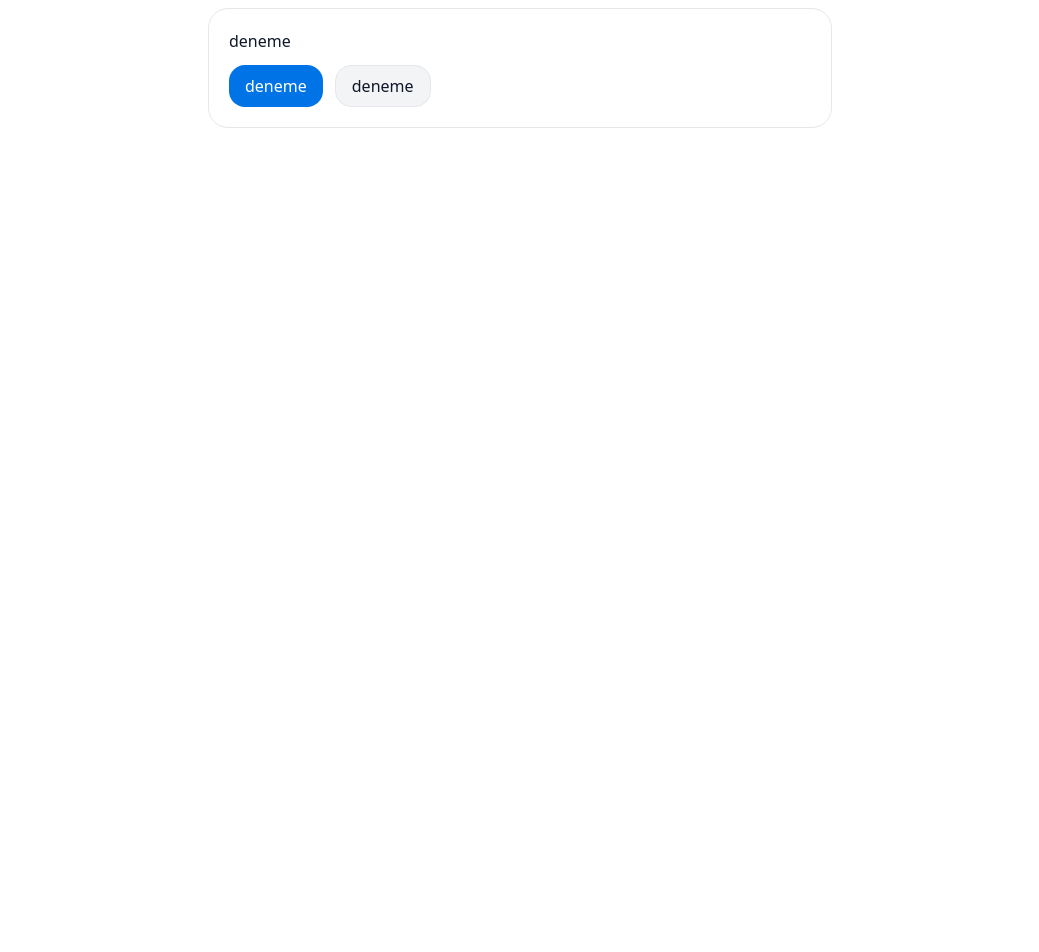
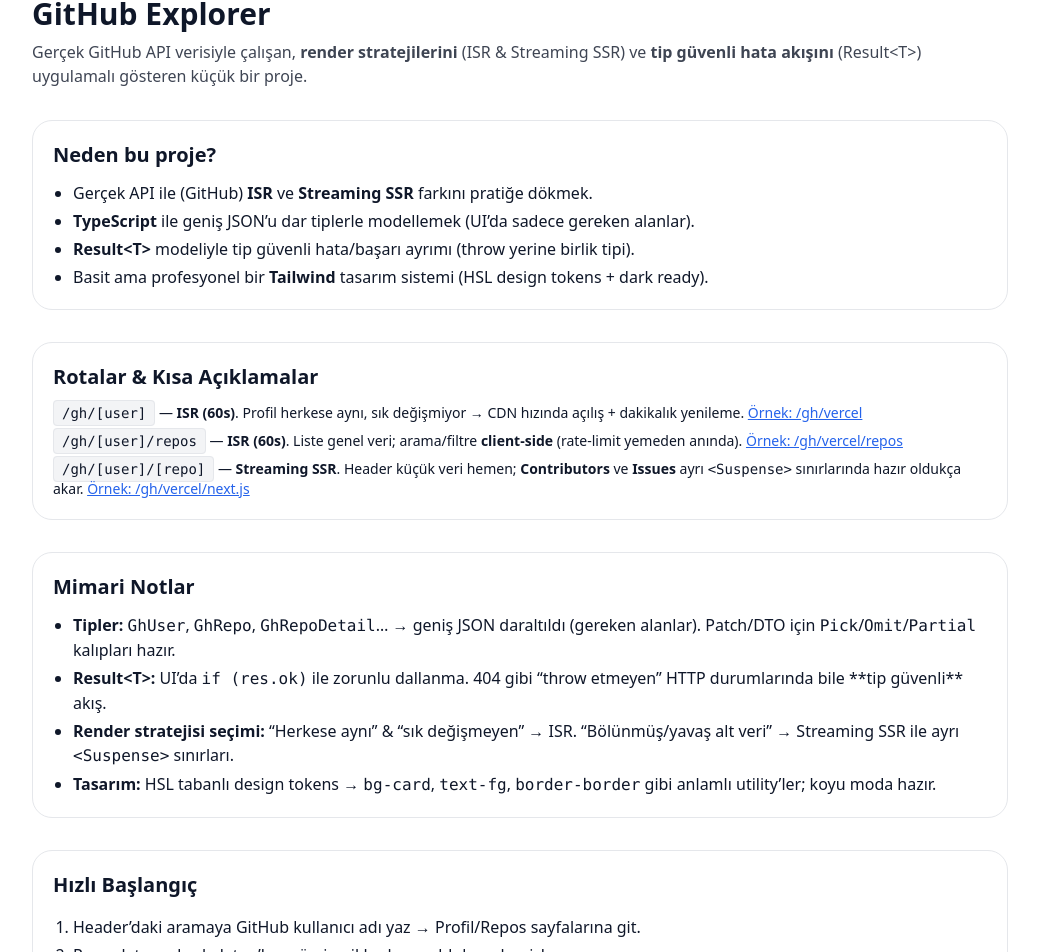
Before and after one commit to EnesSVN/github-explorer, a Next.js app: page / in a window 1280 px wide. Shown: the part 78-1030 px from the top of the page, without its empty margins (120-1159 px from the left). Before the commit the page ends 800 px from the top, so only its background shows below. Built offline with nearby package versions, Linux system fonts and the light colour scheme.

Commit message:
feat(home): convert landing into mini-README (purpose, routes, strategies, quick start)

```diff
--- a/src/app/layout.tsx
+++ b/src/app/layout.tsx
@@ -11,6 +11,7 @@
 }) {
   return (
     <html lang="tr">
+      <body>
         <nav className="mx-auto max-w-5xl px-6 py-3 flex items-center justify-between">
           <Link href="/" className="font-semibold">
             GitHub Explorer
@@ -19,7 +20,8 @@
             <SearchUser />
           </div>
         </nav>
-      <body>{children}</body>
+        <div className="mx-auto max-w-5xl px-6 py-3">{children}</div>
+      </body>
     </html>
   );
 }
--- a/src/app/page.tsx
+++ b/src/app/page.tsx
@@ -1,17 +1,142 @@
+import Link from "next/link";
+
 export default function Home() {
   return (
-    <main className="mx-auto max-w-2xl p-6 space-y-6">
-      <section className="rounded-2xl bg-card text-fg border border-border shadow-card p-5 space-y-3">
-        <p>deneme</p>
-        <div className="flex gap-3">
-          <button className="rounded-xl bg-brand-600 hover:bg-brand-700 text-white px-4 py-2">
-            deneme
-          </button>
-          <button className="rounded-xl bg-muted text-fg px-4 py-2 border border-border">
-            deneme
-          </button>
+    <main className="space-y-8">
+      <header className="space-y-2">
+        <h1 className="text-3xl font-bold">GitHub Explorer</h1>
+        <p className="opacity-80">
+          Gerçek GitHub API verisiyle çalışan, <b>render stratejilerini</b> (ISR
+          &amp; Streaming SSR) ve
+          <b> tip güvenli hata akışını</b> (Result&lt;T&gt;) uygulamalı gösteren
+          küçük bir proje.
+        </p>
+      </header>
+
+      <section className="rounded-2xl bg-card border border-border shadow-card p-5 space-y-3">
+        <h2 className="text-xl font-semibold">Neden bu proje?</h2>
+        <ul className="list-disc pl-5 space-y-1">
+          <li>
+            Gerçek API ile (GitHub) <b>ISR</b> ve <b>Streaming SSR</b> farkını
+            pratiğe dökmek.
+          </li>
+          <li>
+            <b>TypeScript</b> ile geniş JSON’u dar tiplerle modellemek (UI’da
+            sadece gereken alanlar).
+          </li>
+          <li>
+            <b>Result&lt;T&gt;</b> modeliyle tip güvenli hata/başarı ayrımı
+            (throw yerine birlik tipi).
+          </li>
+          <li>
+            Basit ama profesyonel bir <b>Tailwind</b> tasarım sistemi (HSL
+            design tokens + dark ready).
+          </li>
+        </ul>
+      </section>
+
+      <section className="rounded-2xl bg-card border border-border shadow-card p-5 space-y-3">
+        <h2 className="text-xl font-semibold">
+          Rotalar &amp; Kısa Açıklamalar
+        </h2>
+        <div className="space-y-2 text-sm">
+          <div>
+            <code className="px-2 py-1 rounded bg-muted border border-border">
+              /gh/[user]
+            </code>{" "}
+            — <b>ISR (60s)</b>. Profil herkese aynı, sık değişmiyor → CDN
+            hızında açılış + dakikalık yenileme.{" "}
+            <Link className="text-blue-600 underline" href="/gh/vercel">
+              Örnek: /gh/vercel
+            </Link>
+          </div>
+          <div>
+            <code className="px-2 py-1 rounded bg-muted border border-border">
+              /gh/[user]/repos
+            </code>{" "}
+            — <b>ISR (60s)</b>. Liste genel veri; arama/filtre{" "}
+            <b>client-side</b> (rate-limit yemeden anında).{" "}
+            <Link className="text-blue-600 underline" href="/gh/vercel/repos">
+              Örnek: /gh/vercel/repos
+            </Link>
+          </div>
+          <div>
+            <code className="px-2 py-1 rounded bg-muted border border-border">
+              /gh/[user]/[repo]
+            </code>{" "}
+            — <b>Streaming SSR</b>. Header küçük veri hemen; <b>Contributors</b>{" "}
+            ve <b>Issues</b> ayrı <code>&lt;Suspense&gt;</code> sınırlarında
+            hazır oldukça akar.{" "}
+            <Link className="text-blue-600 underline" href="/gh/vercel/next.js">
+              Örnek: /gh/vercel/next.js
+            </Link>
+          </div>
         </div>
       </section>
+
+      <section className="rounded-2xl bg-card border border-border shadow-card p-5 space-y-3">
+        <h2 className="text-xl font-semibold">Mimari Notlar</h2>
+        <ul className="list-disc pl-5 space-y-1">
+          <li>
+            <b>Tipler:</b> <code>GhUser</code>, <code>GhRepo</code>,{" "}
+            <code>GhRepoDetail</code>… → geniş JSON daraltıldı (gereken
+            alanlar). Patch/DTO için <code>Pick</code>/<code>Omit</code>/
+            <code>Partial</code> kalıpları hazır.
+          </li>
+          <li>
+            <b>Result&lt;T&gt;:</b> UI’da <code>if (res.ok)</code> ile zorunlu
+            dallanma. 404 gibi “throw etmeyen” HTTP durumlarında bile **tip
+            güvenli** akış.
+          </li>
+          <li>
+            <b>Render stratejisi seçimi:</b> “Herkese aynı” &amp; “sık
+            değişmeyen” → ISR. “Bölünmüş/yavaş alt veri” → Streaming SSR ile
+            ayrı <code>&lt;Suspense&gt;</code> sınırları.
+          </li>
+          <li>
+            <b>Tasarım:</b> HSL tabanlı design tokens → <code>bg-card</code>,{" "}
+            <code>text-fg</code>, <code>border-border</code> gibi anlamlı
+            utility’ler; koyu moda hazır.
+          </li>
+        </ul>
+      </section>
+
+      <section className="rounded-2xl bg-card border border-border shadow-card p-5 space-y-4">
+        <h2 className="text-xl font-semibold">Hızlı Başlangıç</h2>
+        <ol className="list-decimal pl-5 space-y-1">
+          <li>
+            Header’daki aramaya GitHub kullanıcı adı yaz → Profil/Repos
+            sayfalarına git.
+          </li>
+          <li>
+            Repo detayında skeleton’ları gör; içerikler hazır oldukça akışı
+            izle.
+          </li>
+          <li>
+            DevTools → Network’ten TTFB’yi karşılaştır; Slow 3G ile farkı net
+            gör.
+          </li>
+        </ol>
+        <div className="flex gap-3">
+          <Link
+            href="/gh/vercel"
+            className="rounded-xl bg-brand-600 hover:bg-brand-700 text-white px-4 py-2 text-sm"
+          >
+            Başla: vercel
+          </Link>
+          <Link
+            href="/gh/facebook"
+            className="rounded-xl bg-muted text-fg border border-border px-4 py-2 text-sm"
+          >
+            Başka örnek
+          </Link>
+        </div>
+      </section>
+
+      <footer className="pt-4 text-xs opacity-70">
+        Not: Bu sayfa, README’nin kısa ve gezilebilir bir özeti olarak
+        tasarlandı.
+      </footer>
     </main>
   );
 }
```
Lines whose indentation alone changed are shown as unchanged.
